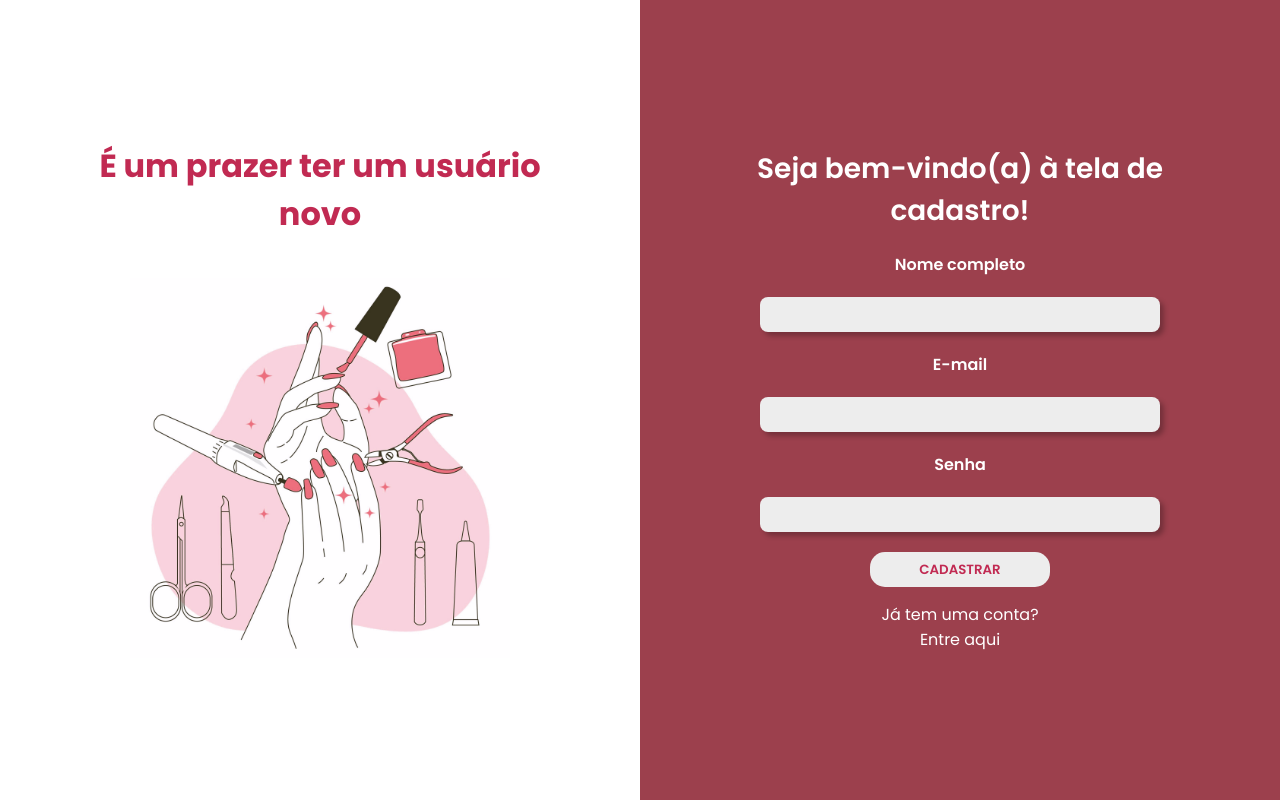
After one commit to evacstz/AgendaNails, a PHP site: page /pagina-cadastro.php in a window 1280 px wide. The commit adds this page. Run offline with PHP 8.4, Linux system fonts and the light colour scheme.

Commit message:
Alteração em nome de arquivos e classes css

```diff
--- /dev/null
+++ b/cadastro.php
@@ -0,0 +1,3 @@
+<?php
+
+?>
--- a/logout.php
+++ b/logout.php
@@ -2,5 +2,5 @@
     session_start();
     unset($_SESSION['iduser']);
 
-    header("Location: index.php");
+    header("Location: pagina-login.php");
 ?>
--- /dev/null
+++ b/pagina-cadastro.php
@@ -0,0 +1,40 @@
+<!DOCTYPE html>
+<html lang="pt-br">
+<head>
+    <meta charset="UTF-8">
+    <meta name="viewport" content="wclassth=device-wclassth, initial-scale=1.0">
+    <title>AgendaNails</title>
+    <link rel="stylesheet" href="assets/css/style.css">
+    <link href="https://fonts.googleapis.com/css2?family=Poppins:wght@400;600;700&display=swap" rel="stylesheet">
+</head>
+<body>
+    <div class="lado-esquerdo">
+        <h2 class="titulo-esquerdo">É um prazer ter um usuário novo</h2>
+        <img src="assets/img/freepik__adjust__38993.png" alt="Unhas e esmaltes" class="foto-decorativa">
+    </div>
+
+    <div class="lado-direito">
+        <h2 class="titulo-direito">Seja bem-vindo(a) à tela de cadastro!</h2>
+
+        <form action="cadastro.php" method="POST" class="form-login-cadastro">
+            <label for="nome-completo" class="rotulos">Nome completo</label>
+            <input type="text" name="nome-completo" class="input-nome-email-senha" required>
+
+            <label for="email" class="rotulos">E-mail</label>
+            <input type="text" name="email" class="input-nome-email-senha" required>
+
+            <label for="senha" class="rotulos">Senha</label>
+            <input type="password" name="senha" class="input-nome-email-senha" required>
+
+            <div class="div-botao">
+                <input type="submit" name="cadastrar" class="botao-entrar-cadastrar" value="CADASTRAR">
+            </div>
+        </form>
+
+        <div class="redireciona-login-cadastro">
+            <p>Já tem uma conta?</p>
+            <p>Entre aqui</p>
+        </div>
+    </div>
+</body>
+</html>
```
Also changed, not shown: login.php (+4 -4 lines), pagina-login.php (added, +36 -0 lines), pagina-restrita.php (added, +23 -0 lines).
